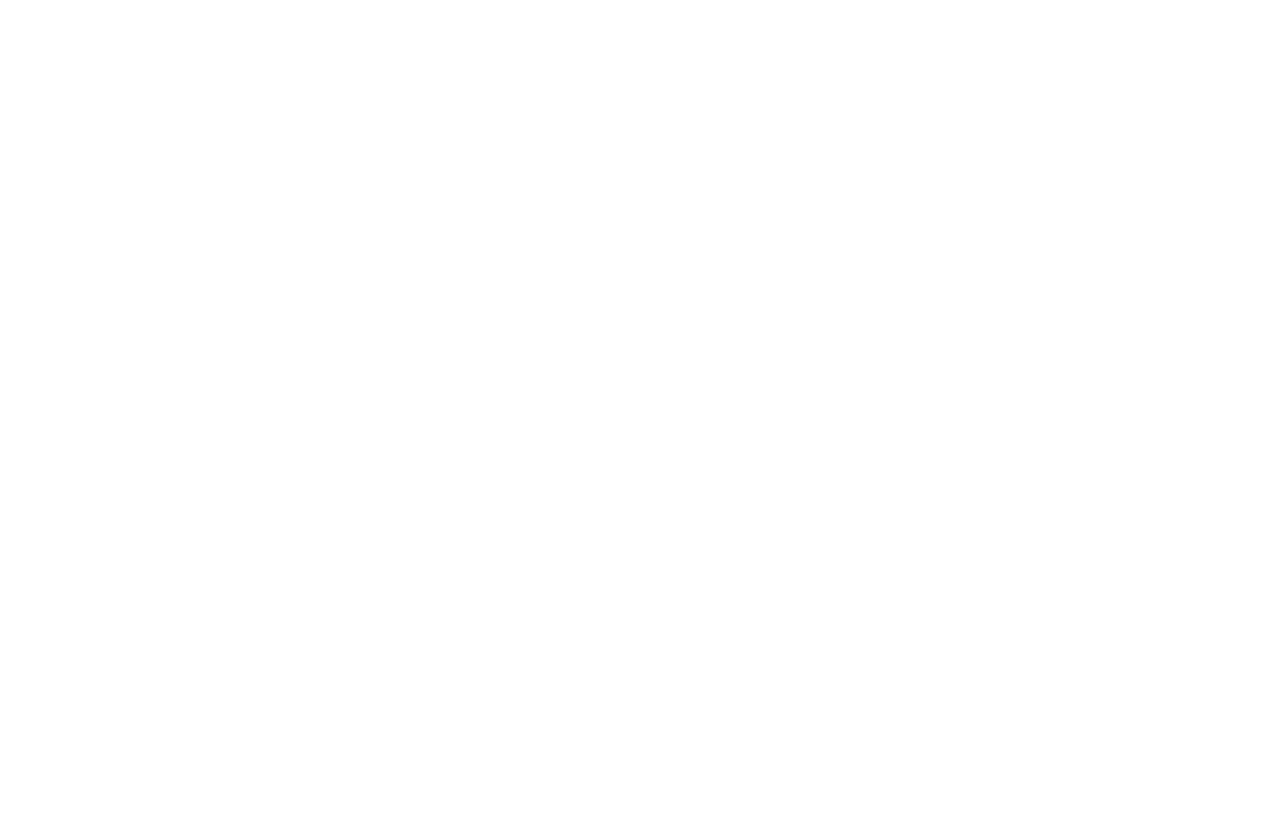
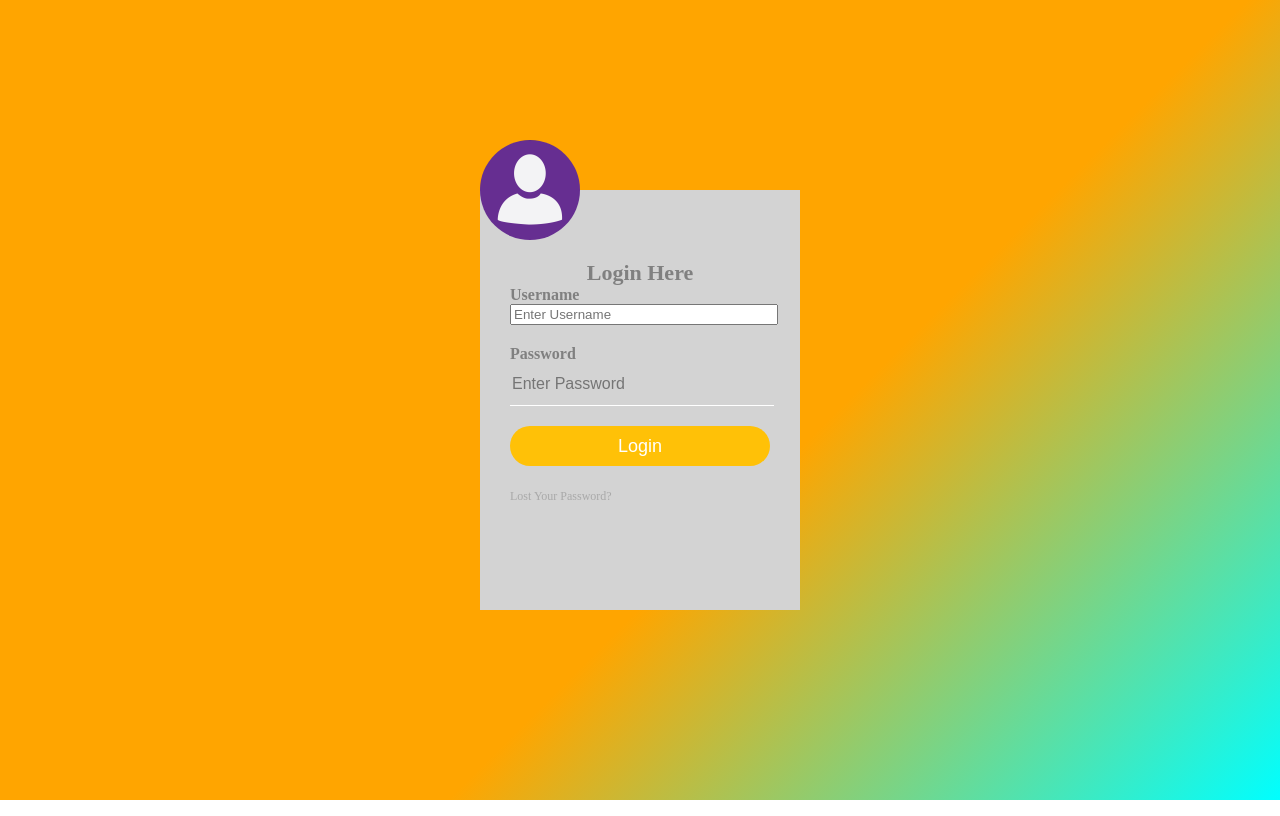
Before and after one commit to Lbpicon/bilal_class, a plain HTML site: page bilalClass/src/weather.html in a window 1280 px wide. Drawn offline with Linux system fonts and the light colour scheme.

Commit message:
add this

```diff
--- a/bilalClass/src/weather.html
+++ b/bilalClass/src/weather.html
@@ -5,19 +5,22 @@
     <meta name="viewport" content="width=device-width, initial-scale=1.0">
     <meta http-equiv="X-UA-Compatible" content="ie=edge">
     <link rel="stylesheet"  href="../style/weather.css">
-    <title>Weather</title>
+    <title>Login Form Desk</title>
 </head>
 <body>
-    <div class="lcoation">
-        <h1 class="location-timezone">Timezone</h1>
-        <p>Icon</p>
+    <div class="loginbox">
+        <img src="../images/PhotoAvatar.jpg" class="avatar"></img>
+    <h1>Login Here</h1>
+        <form>
+            <p>Username</p>
+            <input type="username" name="" placeholder="Enter Username">
+            <p>Password</p>
+            <input type="password" name="" placeholder="Enter Password">
+            <input type="submit" name="" value="Login">
+            <a href="#">Lost Your Password?</a>
+        </form>
     </div>
-   <div class="temperature">
-            <div class="degree-section"></div>
-           <h2 class="temperature-degree">34</h2>
-           <span>F</span>
-   </div>
-    <div class="temperature-description">Hella Cold</div>
+
 
 </body>
 </html>
--- a/bilalClass/style/weather.css
+++ b/bilalClass/style/weather.css
@@ -1,39 +1,88 @@
+body {
+  padding: 0;
+  margin: 0;
+  overflow-x: hidden;
+  width: 100vw;
+  height: 100vh;
+  background: linear-gradient(135deg, orange, orange 60%, cyan);
+}
 
-body {
-    height: 100vh;
-    display: flex;
-    justify-content: center;
-    flex-direction: column;
-    align-items: center;
-    background-image: linear-gradient(#69BF8D);
-    font-family: sans-serif;
-    color: white;
-  }
+.loginbox {
+  width: 320px;
+  height: 420px;
+  background:lightgrey;
+  color:gray;
+  top: 50%;
+  left: 50%;
+  position: absolute;
+  transform: translate(-50%,-50%);
+  box-sizing: border-box;
+  padding: 70px 30px;
+}
 
-.location,
-.temperature {
-  height: 30vh;
-  width: 50%;
-  display: flex;
-  justify-content: space-around;
-  align-items: center;
+.avatar{
+  width: 100px;
+  height: 100px;
+  border-radius: 50%;
+  position: absolute;
+  top: -50px;
+  left: calc(50% - 50%);
+}
+
+h1 {
+  margin: 0;
+  padding: 0;
+  text-align: center;
+  font-size: 22px;
+}
+
+.loginbox p{
+  margin: 0;
+  padding: 0;
+  font-weight: bold;
+}
+
+.loginbox input {
+  width: 100%;
+  margin-bottom: 20px;
+}
+
+.login input[type="text"], input[type="password"]
+{
+  border: none;
+  border-bottom: 1px solid #fff;
+  background: transparent;
+  outline: none;
+  height: 40px;
+  color: black;
+  font-size:  16px;
+}
+
+.loginbox input[type="submit"]
+{
+  border: none;
+  outline: none;
+  height: 40px;
+  background: #fb2525;
+  color: #fff;
+  font-size: 18px;
+  border-radius: 20px;
+}
+
+.loginbox input[type="submit"] {
+  cursor: pointer;
+  background: #ffc107;
+  color:white;
+}
+
+.loginbox a{
+  text-decoration: none;
+  font-size: 12px;
+  line-height: 20px;
+  color: darkgrey;
 
 }
-.temperature {
-      flex-direction: column;
-  }
 
-.degree-section {
-      display: flex;
-      align-items: center;
-      cursor: pointer;
-        }
-
-.degree-section span {
-    margin: 10px;
-    font-size: 30px;
+.login a: hover{
+  color: #ffc107;
 }
-
-.degree-section h2 {
-    font-size: 40px;
-}
```
Also changed, not shown: bilalClass/script/weather.js (deleted, +0 -22 lines), bilalClass/images/PhotoAvatar.jpg (added), bilalClass/images/concrete.jpg (added), bilalClass/images/wood.jpeg (added).
